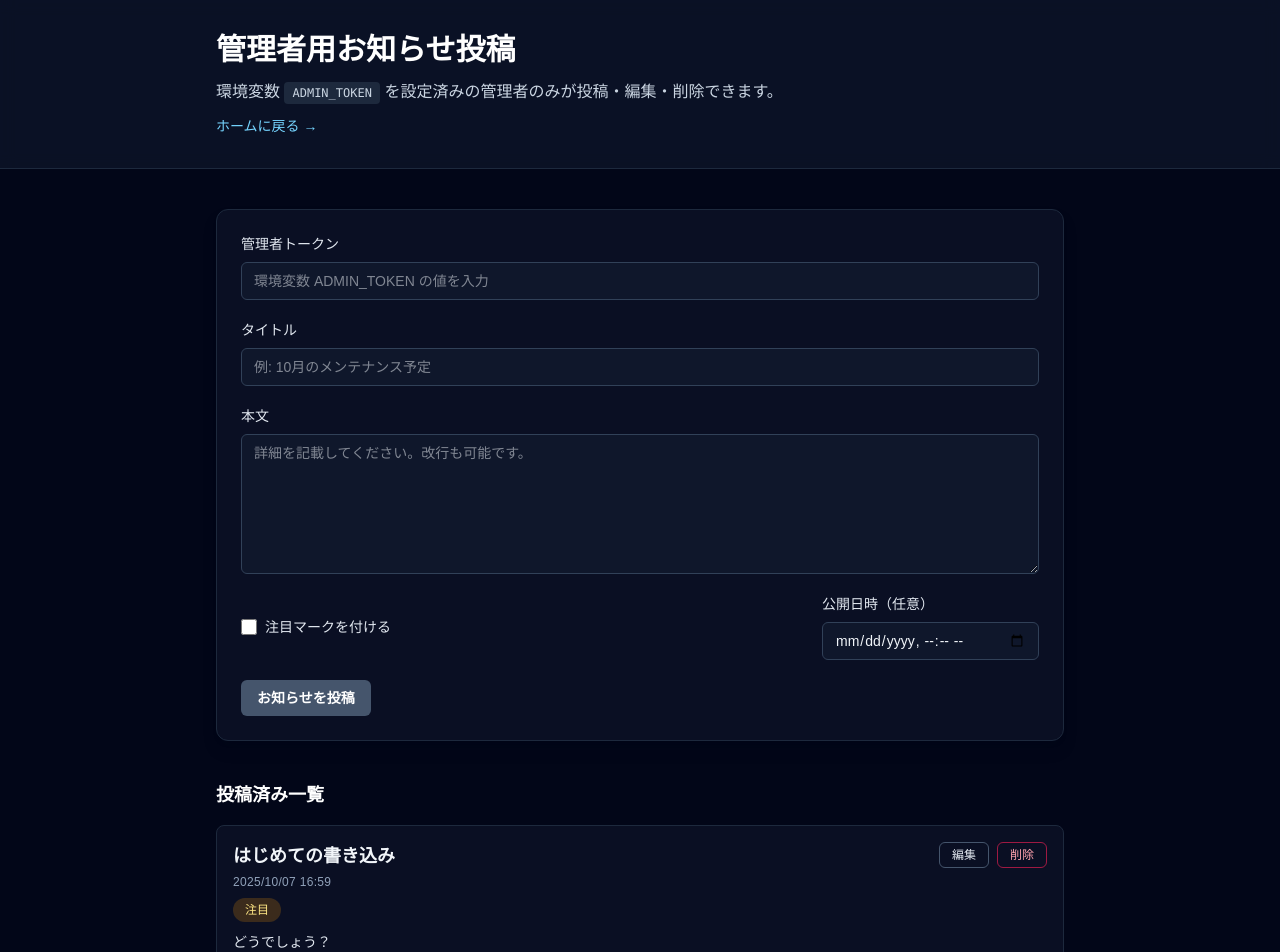
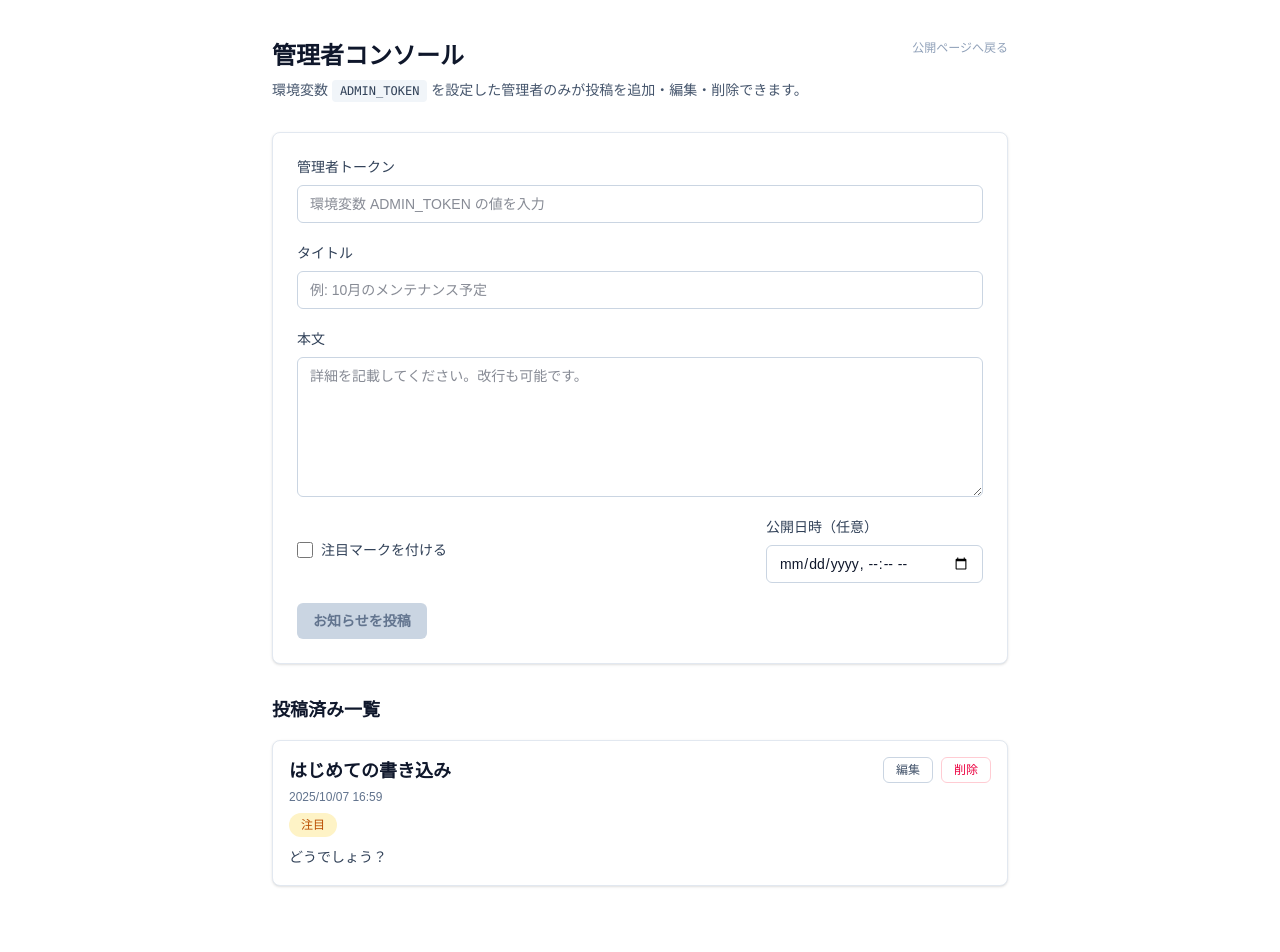
Before and after one commit to bazaarjapan/20251008my-app, a Next.js app: page /admin/announcements in a window 1280 px wide. Shown: the top 952 px of the page. After the commit the page ends 926 px from the top, so only its background shows below. Built offline with nearby package versions, Linux system fonts and the light colour scheme.

Commit message:
Refresh admin UI with unified light theme

```diff
--- a/app/admin/announcements/page.tsx
+++ b/app/admin/announcements/page.tsx
@@ -233,43 +233,43 @@ export default function AdminAnnouncementsPage() {
   const loadingLabel = isEditing ? "更新中..." : "投稿中...";
 
   return (
-    <div className="min-h-screen bg-slate-950 text-slate-100">
-      <header className="border-b border-slate-800 bg-slate-900/70 backdrop-blur">
-        <div className="mx-auto flex max-w-4xl flex-col gap-3 px-6 py-8">
-          <h1 className="text-2xl font-semibold text-white sm:text-3xl">
-            管理者用お知らせ投稿
-          </h1>
-          <p className="text-sm text-slate-300 sm:text-base">
-            環境変数{" "}
-            <code className="rounded bg-slate-800 px-2 py-1 text-xs">
-              ADMIN_TOKEN
-            </code>{" "}
-            を設定済みの管理者のみが投稿・編集・削除できます。
-          </p>
+    <div className="bg-white text-slate-900">
+      <main className="mx-auto flex max-w-3xl flex-col gap-8 px-4 py-8 sm:py-10">
+        <div className="flex items-start justify-between">
+          <div className="flex flex-col gap-2">
+            <h1 className="text-xl font-semibold text-slate-900 sm:text-2xl">
+              管理者コンソール
+            </h1>
+            <p className="text-sm text-slate-600">
+              環境変数{" "}
+              <code className="rounded bg-slate-100 px-2 py-1 text-xs text-slate-700">
+                ADMIN_TOKEN
+              </code>{" "}
+              を設定した管理者のみが投稿を追加・編集・削除できます。
+            </p>
+          </div>
           <Link
             href="/"
-            className="text-sm font-medium text-sky-300 hover:text-sky-200"
+            className="text-xs font-medium text-slate-400 transition hover:text-slate-600"
           >
-            ホームに戻る →
+            公開ページへ戻る
           </Link>
         </div>
-      </header>
 
-      <main className="mx-auto flex max-w-4xl flex-col gap-10 px-6 py-10">
-        <section className="rounded-xl border border-slate-800 bg-slate-900/60 p-6 shadow-lg shadow-slate-950/30">
+        <section className="rounded-lg border border-slate-200 bg-white p-6 shadow-sm">
           {isEditing && (
-            <div className="mb-4 rounded-md border border-amber-500/40 bg-amber-500/10 px-4 py-3 text-sm text-amber-100">
+            <div className="mb-4 rounded-md border border-amber-200 bg-amber-50 px-4 py-3 text-sm text-amber-700">
               編集モード: 変更後に「{submitLabel}」を押してください。
             </div>
           )}
           <form className="flex flex-col gap-5" onSubmit={handleSubmit}>
             <fieldset className="flex flex-col gap-2">
-              <label className="text-sm font-medium text-slate-200">
+              <label className="text-sm font-medium text-slate-700">
                 管理者トークン
               </label>
               <input
                 type="password"
-                className="rounded-md border border-slate-700 bg-slate-900 px-3 py-2 text-sm text-slate-100 outline-none focus:border-sky-400 focus:ring-2 focus:ring-sky-500/50"
+                className="rounded-md border border-slate-300 bg-white px-3 py-2 text-sm text-slate-900 outline-none focus:border-sky-400 focus:ring-2 focus:ring-sky-100"
                 placeholder="環境変数 ADMIN_TOKEN の値を入力"
                 value={token}
                 onChange={(event) => setToken(event.target.value)}
@@ -277,12 +277,12 @@ export default function AdminAnnouncementsPage() {
             </fieldset>
 
             <fieldset className="flex flex-col gap-2">
-              <label className="text-sm font-medium text-slate-200">
+              <label className="text-sm font-medium text-slate-700">
                 タイトル
               </label>
               <input
                 type="text"
-                className="rounded-md border border-slate-700 bg-slate-900 px-3 py-2 text-sm text-slate-100 outline-none focus:border-sky-400 focus:ring-2 focus:ring-sky-500/50"
+                className="rounded-md border border-slate-300 bg-white px-3 py-2 text-sm text-slate-900 outline-none focus:border-sky-400 focus:ring-2 focus:ring-sky-100"
                 placeholder="例: 10月のメンテナンス予定"
                 value={title}
                 onChange={(event) => setTitle(event.target.value)}
@@ -290,11 +290,11 @@ export default function AdminAnnouncementsPage() {
             </fieldset>
 
             <fieldset className="flex flex-col gap-2">
-              <label className="text-sm font-medium text-slate-200">
+              <label className="text-sm font-medium text-slate-700">
                 本文
               </label>
               <textarea
-                className="min-h-[140px] rounded-md border border-slate-700 bg-slate-900 px-3 py-2 text-sm text-slate-100 outline-none focus:border-sky-400 focus:ring-2 focus:ring-sky-500/50"
+                className="min-h-[140px] rounded-md border border-slate-300 bg-white px-3 py-2 text-sm text-slate-900 outline-none focus:border-sky-400 focus:ring-2 focus:ring-sky-100"
                 placeholder="詳細を記載してください。改行も可能です。"
                 value={body}
                 onChange={(event) => setBody(event.target.value)}
@@ -302,21 +302,21 @@ export default function AdminAnnouncementsPage() {
             </fieldset>
 
             <div className="flex flex-col gap-3 sm:flex-row sm:items-center sm:justify-between">
-              <label className="flex items-center gap-2 text-sm text-slate-200">
+              <label className="flex items-center gap-2 text-sm text-slate-700">
                 <input
                   type="checkbox"
-                  className="h-4 w-4 rounded border border-slate-700 bg-slate-900 text-sky-500 focus:ring-sky-500"
+                  className="h-4 w-4 rounded border border-slate-400 bg-white text-sky-600 focus:ring-sky-500"
                   checked={highlight}
                   onChange={(event) => setHighlight(event.target.checked)}
                 />
                 注目マークを付ける
               </label>
 
-              <div className="flex flex-col gap-2 text-sm text-slate-200">
+              <div className="flex flex-col gap-2 text-sm text-slate-700">
                 <span>公開日時（任意）</span>
                 <input
                   type="datetime-local"
-                  className="rounded-md border border-slate-700 bg-slate-900 px-3 py-2 text-sm text-slate-100 outline-none focus:border-sky-400 focus:ring-2 focus:ring-sky-500/50"
+                  className="rounded-md border border-slate-300 bg-white px-3 py-2 text-sm text-slate-900 outline-none focus:border-sky-400 focus:ring-2 focus:ring-sky-100"
                   value={publishedAt}
                   onChange={(event) => setPublishedAt(event.target.value)}
                 />
@@ -327,7 +327,7 @@ export default function AdminAnnouncementsPage() {
               <button
                 type="submit"
                 disabled={isFormDisabled}
-                className="inline-flex items-center justify-center rounded-md bg-sky-500 px-4 py-2 text-sm font-semibold text-white transition hover:bg-sky-400 disabled:cursor-not-allowed disabled:bg-slate-600"
+                className="inline-flex items-center justify-center rounded-md bg-sky-500 px-4 py-2 text-sm font-semibold text-white transition hover:bg-sky-400 disabled:cursor-not-allowed disabled:bg-slate-300 disabled:text-slate-500"
               >
                 {status.kind === "loading" ? loadingLabel : submitLabel}
               </button>
@@ -335,7 +335,7 @@ export default function AdminAnnouncementsPage() {
               {isEditing && (
                 <button
                   type="button"
-                  className="rounded-md border border-slate-600 px-4 py-2 text-sm font-semibold text-slate-200 transition hover:border-slate-400 hover:text-white"
+                  className="rounded-md border border-slate-300 px-4 py-2 text-sm font-semibold text-slate-600 transition hover:border-slate-400 hover:text-slate-900"
                   onClick={handleCancelEdit}
                 >
                   編集をキャンセル
@@ -344,12 +344,12 @@ export default function AdminAnnouncementsPage() {
             </div>
 
             {status.kind === "error" && (
-              <p className="text-sm font-medium text-rose-400">
+              <p className="text-sm font-medium text-rose-500">
                 {status.message}
               </p>
             )}
             {status.kind === "success" && (
-              <p className="text-sm font-medium text-emerald-400">
+              <p className="text-sm font-medium text-emerald-600">
                 {status.message}
               </p>
             )}
@@ -357,9 +357,11 @@ export default function AdminAnnouncementsPage() {
         </section>
 
         <section className="flex flex-col gap-4">
-          <h2 className="text-lg font-semibold text-white">投稿済み一覧</h2>
+          <h2 className="text-lg font-semibold text-slate-900">
+            投稿済み一覧
+          </h2>
           {announcements.length === 0 ? (
-            <p className="rounded-md border border-dashed border-slate-700 bg-slate-900/40 px-4 py-6 text-center text-sm text-slate-300">
+            <p className="rounded-md border border-dashed border-slate-200 bg-slate-50 px-4 py-6 text-center text-sm text-slate-500">
               まだ投稿はありません。
             </p>
           ) : (
@@ -369,19 +371,19 @@ export default function AdminAnnouncementsPage() {
                 return (
                   <li
                     key={announcement.id}
-                    className={`rounded-lg border bg-slate-900/60 p-4 transition ${
+                    className={`rounded-lg border bg-white p-4 shadow-sm transition ${
                       isCurrentEditing
-                        ? "border-sky-500/60 shadow-lg shadow-sky-900/40"
-                        : "border-slate-800"
+                        ? "border-sky-400 shadow-sky-100"
+                        : "border-slate-200"
                     }`}
                   >
                     <div className="flex flex-col gap-2">
                       <div className="flex flex-col gap-2 sm:flex-row sm:items-start sm:justify-between">
                         <div className="flex flex-col gap-1">
-                          <h3 className="text-base font-semibold text-slate-100 sm:text-lg">
+                          <h3 className="text-base font-semibold text-slate-900 sm:text-lg">
                             {announcement.title}
                           </h3>
-                          <time className="text-xs uppercase tracking-wide text-slate-400">
+                          <time className="text-xs text-slate-500">
                             {dateFormatter.format(
                               new Date(announcement.publishedAt),
                             )}
@@ -391,14 +393,14 @@ export default function AdminAnnouncementsPage() {
                         <div className="flex gap-2">
                           <button
                             type="button"
-                            className="rounded-md border border-slate-600 px-3 py-1 text-xs font-medium text-slate-200 transition hover:border-slate-400 hover:text-white"
+                            className="rounded-md border border-slate-300 px-3 py-1 text-xs font-medium text-slate-600 transition hover:border-slate-400 hover:text-slate-900"
                             onClick={() => handleEditSelect(announcement)}
                           >
                             編集
                           </button>
                           <button
                             type="button"
-                            className="rounded-md border border-rose-500/60 px-3 py-1 text-xs font-medium text-rose-300 transition hover:border-rose-400 hover:text-rose-200"
+                            className="rounded-md border border-rose-200 px-3 py-1 text-xs font-medium text-rose-600 transition hover:border-rose-300 hover:text-rose-700"
                             onClick={() => void handleDelete(announcement.id)}
                           >
                             削除
@@ -406,11 +408,11 @@ export default function AdminAnnouncementsPage() {
                         </div>
                       </div>
                       {announcement.highlight && (
-                        <span className="w-fit rounded-full bg-amber-500/20 px-3 py-1 text-xs font-medium text-amber-200">
+                        <span className="w-fit rounded-full bg-amber-100 px-3 py-1 text-xs font-medium text-amber-700">
                           注目
                         </span>
                       )}
-                      <p className="whitespace-pre-line text-sm leading-6 text-slate-200">
+                      <p className="whitespace-pre-line text-sm leading-6 text-slate-700">
                         {announcement.body}
                       </p>
                     </div>
```
